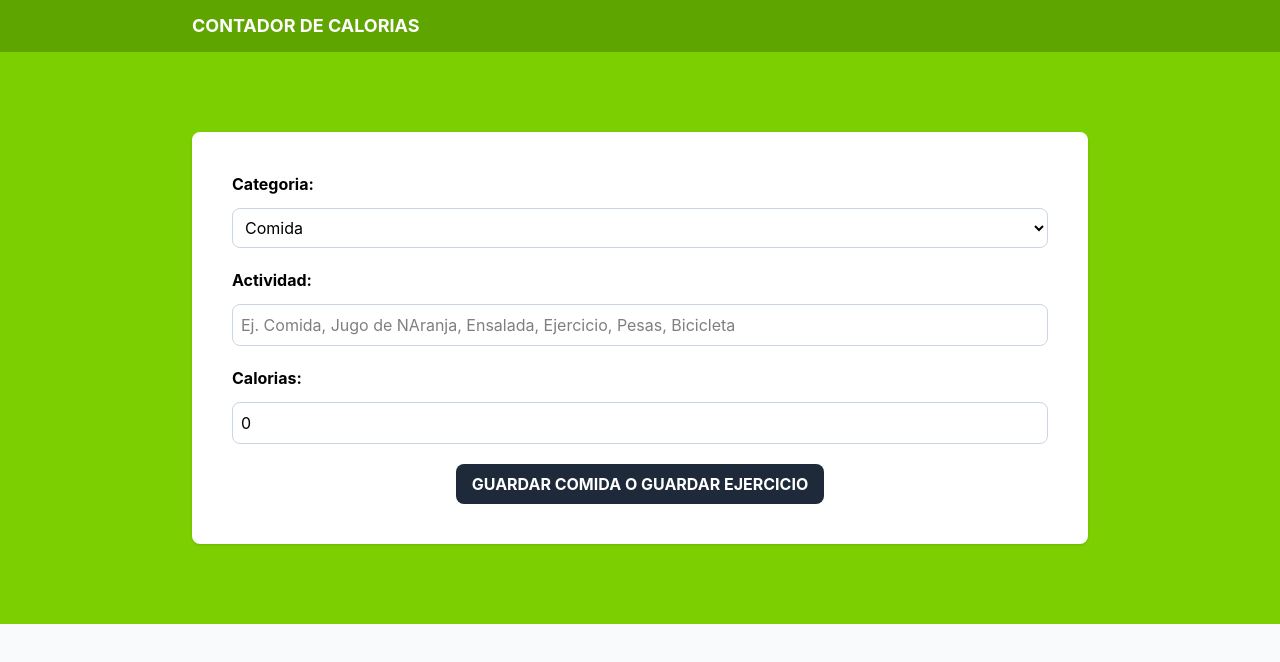
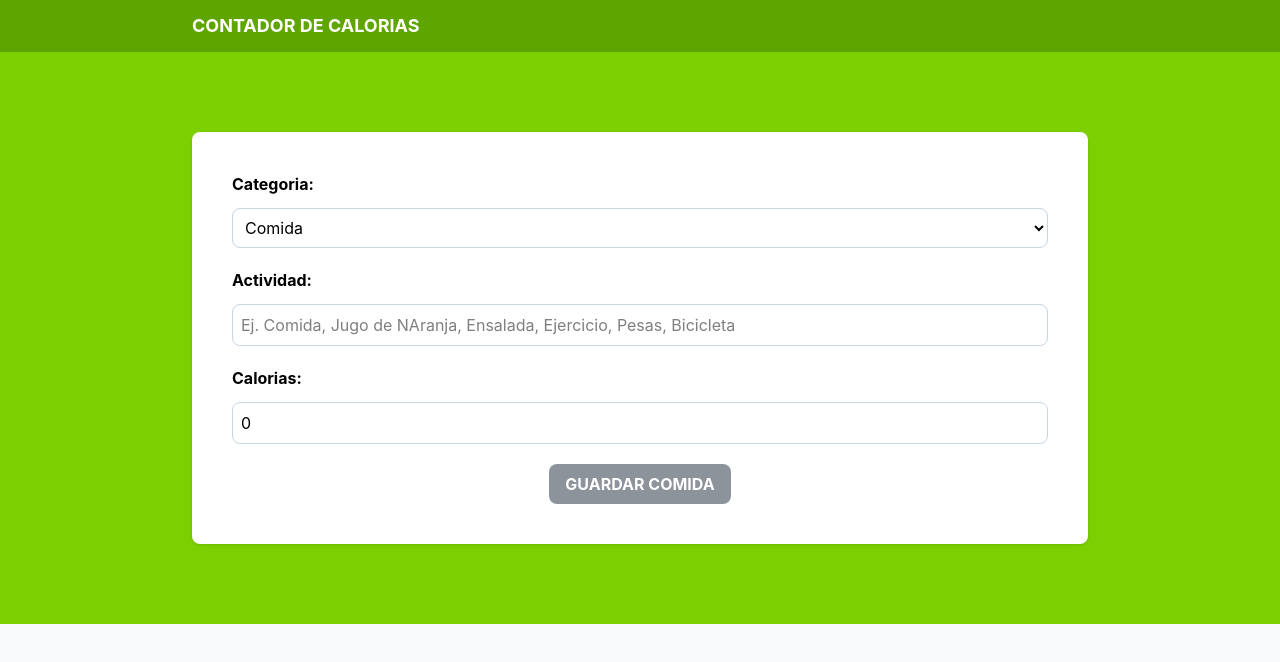
Before and after one commit to landinezrichard/contador-de-calorias-reactjs, a React (Vite) app: page / in a window 1280 px wide. Shown: the top 662 px of the page. Built offline with nearby package versions, Linux system fonts and the light colour scheme.

Commit message:
feat: deshabilitar boton submit formulario

```diff
--- a/src/components/Form.tsx
+++ b/src/components/Form.tsx
@@ -1,26 +1,40 @@
 import { useState } from "react";
-import type { ChangeEvent } from "react";
+import type { ChangeEvent, SubmitEvent } from "react";
 import { categories } from "../data/categories";
 import type { Activity } from "../types";
 
 export default function Form() {
-  const[activity, setActivity] = useState<Activity>({
+  const [activity, setActivity] = useState<Activity>({
     category: 1,
-	name: '',
-	calories: 0
+    name: "",
+    calories: 0,
   });
 
-  const handleChange = (e: ChangeEvent<HTMLSelectElement | HTMLInputElement>) => {
-	const isNumberField = ['category', 'calories'].includes(e.target.id);
-	console.log("isNumberField: ", isNumberField);
+  const handleChange = (
+    e: ChangeEvent<HTMLSelectElement | HTMLInputElement>,
+  ) => {
+    const isNumberField = ["category", "calories"].includes(e.target.id);
+    // console.log("isNumberField: ", isNumberField);
     setActivity({
       ...activity,
-		[e.target.id]: isNumberField ? Number(e.target.value) : e.target.value
+      [e.target.id]: isNumberField ? Number(e.target.value) : e.target.value,
     });
   };
 
+  const isValidActivity = () => {
+    const { name, calories } = activity;
+    return name.trim() !== "" && calories > 0;
+  };
+
+  const handleSubmit = (e: SubmitEvent<HTMLFormElement>) => {
+    e.preventDefault();
+  };
+
   return (
-    <form className="space-y-5 bg-white shadow p-10 rounded-lg">
+    <form
+      className="space-y-5 bg-white shadow p-10 rounded-lg"
+      onSubmit={handleSubmit}
+    >
       <div className="grid grid-cols-1 gap-3">
         <label className="font-bold" htmlFor="category">
           Categoria:
@@ -69,9 +83,12 @@ export default function Form() {
 
       <div className="text-center">
         <input
-          className="bg-gray-800 hover:bg-gray-700 text-white font-bold py-2 px-4 rounded-lg cursor-pointer uppercase "
+          className="bg-gray-800 hover:bg-gray-700 text-white font-bold py-2 px-4 rounded-lg cursor-pointer uppercase disabled:opacity-50 disabled:cursor-not-allowed"
           type="submit"
-		  value="Guardar Comida o Guardar Ejercicio"
+          value={
+            activity.category === 1 ? "Guardar Comida" : "Guardar Ejercicio"
+          }
+          disabled={!isValidActivity()}
         />
       </div>
     </form>
```
Lines whose indentation alone changed are shown as unchanged.
